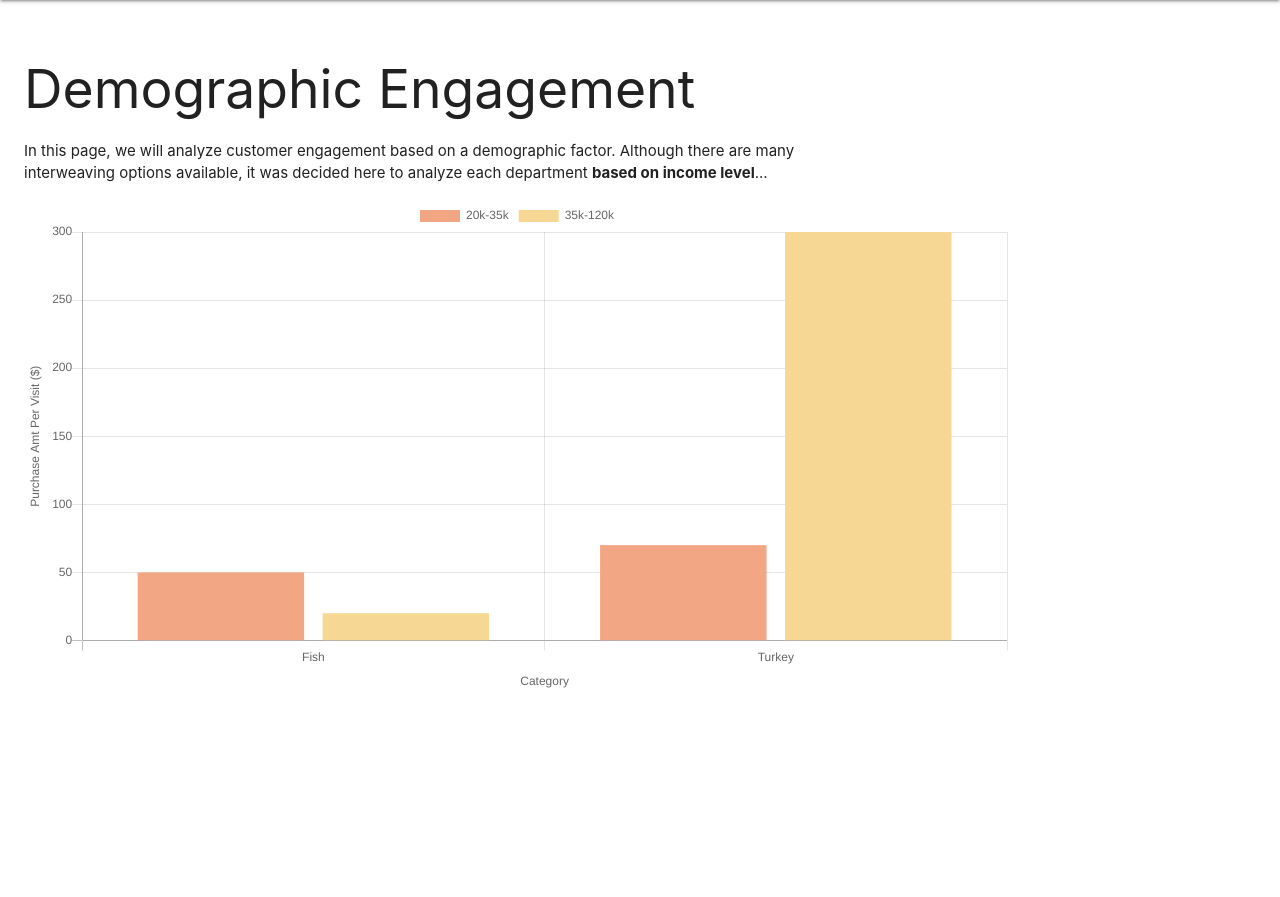
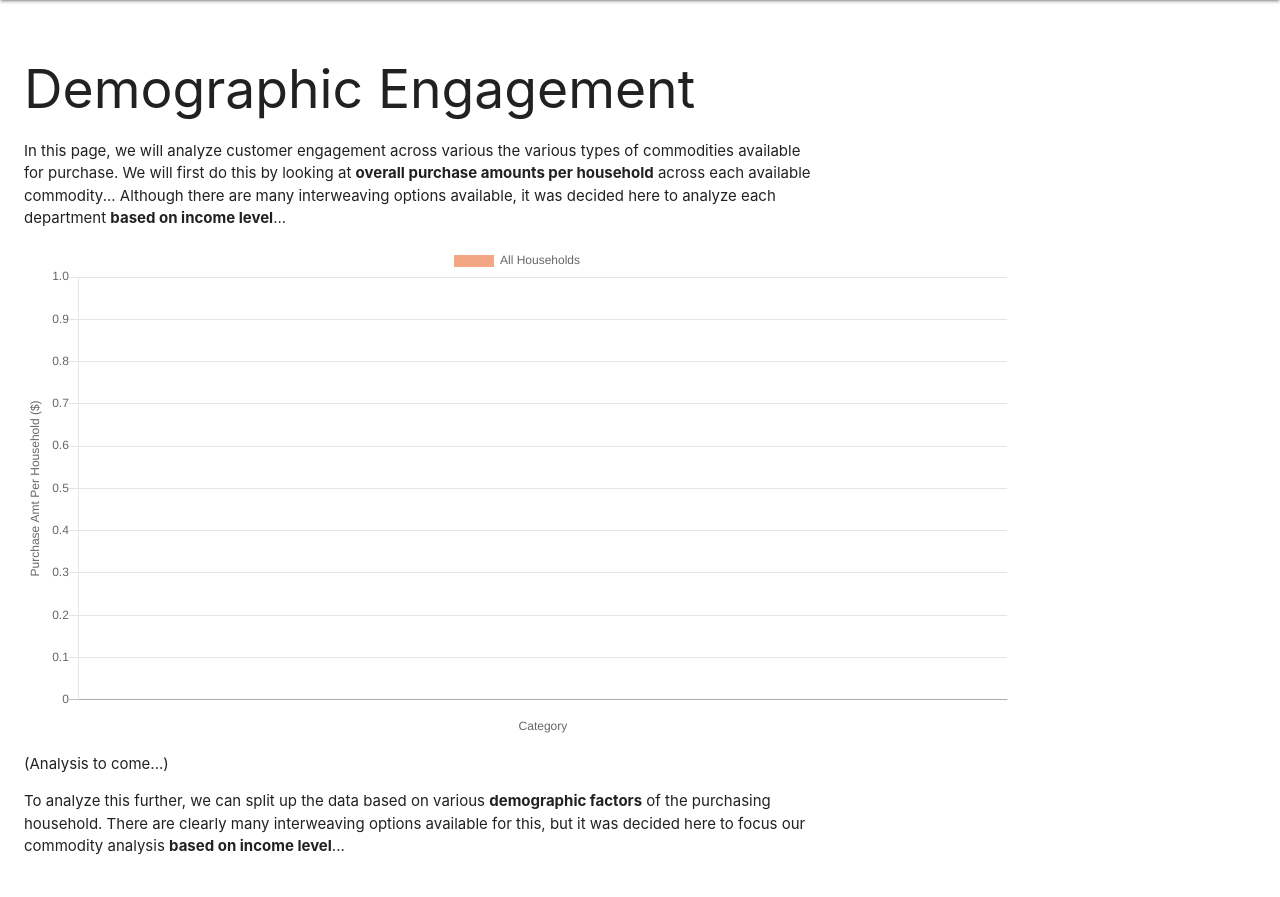
Before and after one commit to jsteuver/Cloud-Computing-Midterm, a Django app: page /engagement-per-factor/ in a window 1280 px wide. Shown: the part 64-961 px from the top of the page. Before the commit the page ends 752 px from the top, so only its background shows below. Run offline with Django 3.2, Linux system fonts and the light colour scheme.

Commit message:
Retrieve purchases per household per commodity

```diff
--- a/cc_midterm/cc_midterm/templates/engagement_per_factor.html
+++ b/cc_midterm/cc_midterm/templates/engagement_per_factor.html
@@ -7,15 +7,36 @@
 <div style="max-width: 800px">
     <p>
 
-        In this page, we will analyze customer engagement based on a demographic
-        factor. Although there are many interweaving options available, it was
+        In this page, we will analyze customer engagement across various the
+        various types of commodities available for purchase. We will first do
+        this by looking at <b>overall purchase amounts per household</b> across
+        each available commodity...
+
+        Although there are many interweaving options available, it was
         decided here to analyze each department <b>based on income level</b>...
 
     </p>
 </div>
 
 <div style="max-width: 80%">
-    {% include "bar_graph.html" with props=income_props only %}
+    {% include "bar_graph.html" with props=commodity_props only %}
+</div>
+
+<div style="max-width: 800px">
+    <p>
+
+        (Analysis to come...)
+
+    </p>
+
+    <p>
+
+        To analyze this further, we can split up the data based on various
+        <b>demographic factors</b> of the purchasing household. There are
+        clearly many interweaving options available for this, but it was decided
+        here to focus our commodity analysis <b>based on income level</b>...
+
+    </p>
 </div>
 
 {% endblock %}
--- a/cc_midterm/cc_midterm/views.py
+++ b/cc_midterm/cc_midterm/views.py
@@ -5,7 +5,7 @@ from django_tables2 import RequestConfig
 
 from .models import Households, Products, Transactions
 from .forms import UserForm
-from .data import get_monthly_transaction_amt, get_monthly_transaction_amt_by_hshd
+from .data import *
 from .models import *
 from .tables import *
 
@@ -25,6 +25,8 @@ HSHD_VALS = [10, 99, 117, 136, 308]
 print('Retrieving transaction data (this may take a while)...')
 MONTHLY_TRANSACTION_AMT = get_monthly_transaction_amt()
 MONTHLY_TRANSACTION_BY_HSHD = get_monthly_transaction_amt_by_hshd(HSHD_VALS)
+
+DEPT_TRANSACTION_AMT = get_dept_transaction_amt()
 
 def home(request):
     text = "Welcome! Please log in to continue."
@@ -87,20 +89,25 @@ def engagement_over_time(request):
     })
 
 def engagement_per_factor(request):
-    categories = ['Fish', 'Turkey']
-    income_props = {
-        'id': 'income',
-        'title': 'Purchases by Income',
+    commodities = DEPT_TRANSACTION_AMT['labels']
+    amts_per_household = DEPT_TRANSACTION_AMT['data']
+
+    commodity_props = {
+        'id': 'commodity',
+        'title': 'Commodity Purchases Per Household',
         'xLabel': 'Category',
-        'yLabel': 'Purchase Amt Per Visit ($)',
-        'labels': categories,
+        'yLabel': 'Purchase Amt Per Household ($)',
+        'labels': commodities,
         'datasets': [
-            {'label': '20k-35k', 'data': [50, 70], 'backgroundColor': FLAT_UI_COLORS[0]},
-            {'label': '35k-120k', 'data': [20, 300], 'backgroundColor': FLAT_UI_COLORS[1]},
+            {
+                'label': 'All Households',
+                'data': amts_per_household,
+                'backgroundColor': FLAT_UI_COLORS[0]
+            },
         ],
     }
     return render(request, 'engagement_per_factor.html', {
-        'income_props': income_props
+        'commodity_props': commodity_props
     })
 
 # === TEMP ===
```
Also changed, not shown: cc_midterm/cc_midterm/data.py (+28 -1 lines).
